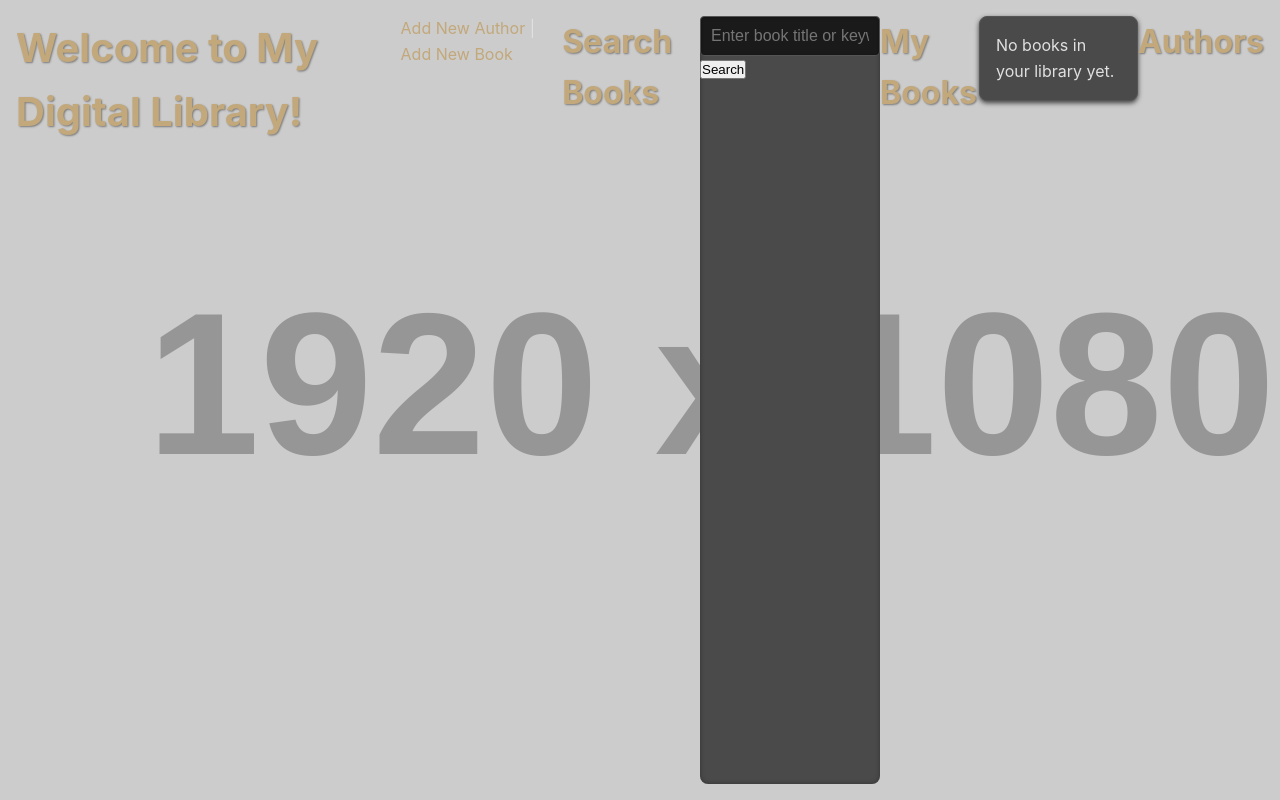
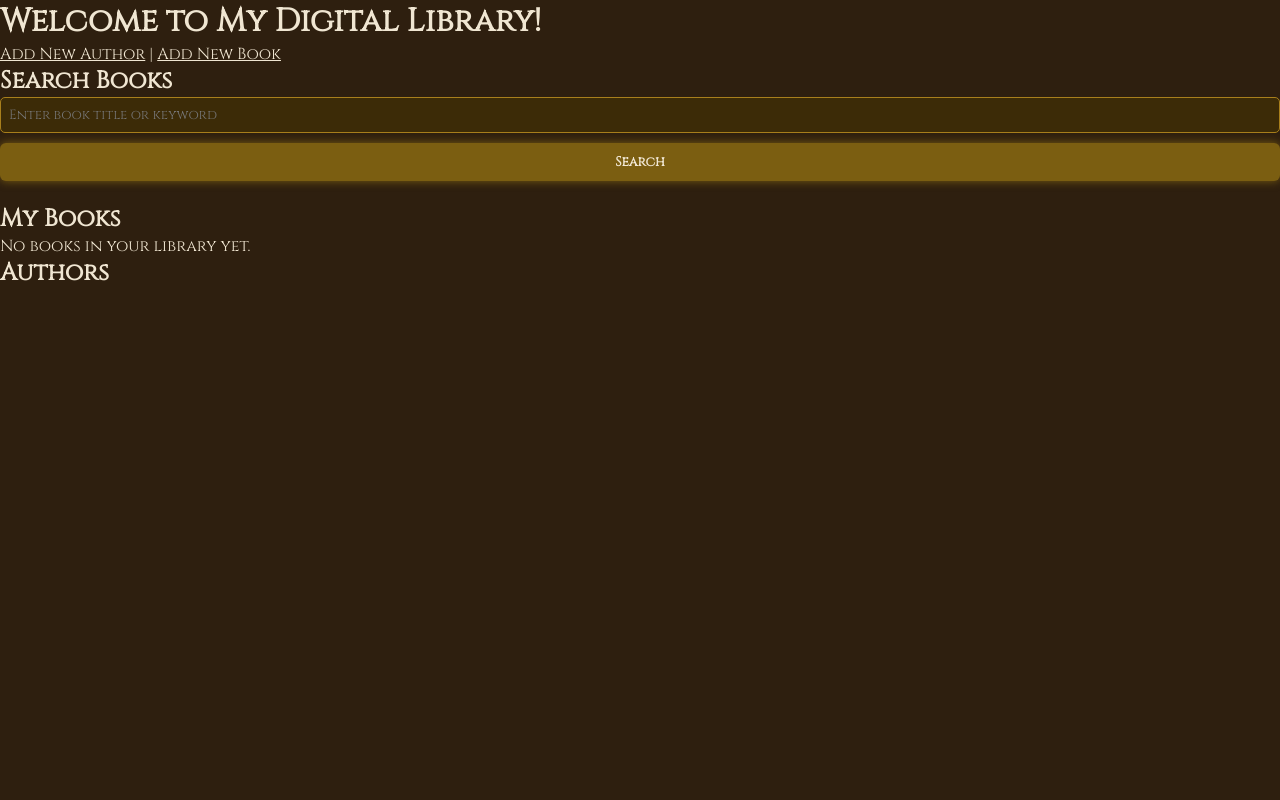
Before and after one commit to lukascane/book-alchemy, a Flask app: page / in a window 1280 px wide. Run offline with Flask 3, Linux system fonts and the light colour scheme; grey boxes labelled with a size stand in for pictures from a placeholder-image service; some libraries are stand-ins or nearby versions.

Commit message:
funtionality and design

```diff
--- a/book-alchemy/static/style.css
+++ b/book-alchemy/static/style.css
@@ -1,282 +1,124 @@
-h1, h2, h3, h4, h5, h6 {
-    font-family: 'Cinzel Decorative', serif; /* Or 'MedievalSharp' */
-    color: var(--color-accent-gold);
-    text-shadow: 1px 1px 3px rgba(0, 0, 0, 0.5);
-}
-/* Import Google Fonts */
-@import url('https://fonts.googleapis.com/css2?family=Inter:wght@300;400;700&display=swap');
-/* Optional: For a more medieval heading font, consider adding:
-@import url('https://fonts.googleapis.com/css2?family=Cinzel+Decorative:wght@400;700&display=swap');
-or
-@import url('https://fonts.googleapis.com/css2?family=MedievalSharp&display=swap');
-*/
-
-/* CSS Variables for easy theme customization */
-:root {
-    --color-background-dark: #1a1a1a; /* Very dark almost black */
-    --color-background-medium: #2c2c2c; /* Dark gray for elements */
-    --color-background-light: #4a4a4a; /* Slightly lighter gray for cards/sections */
-    --color-text-light: #e0e0e0; /* Off-white for main text */
-    --color-text-muted: #a0a0a0; /* Muted gray for secondary text */
-    --color-accent-gold: #c2a87a; /* Aged gold for accents */
-    --color-accent-red: #8b0000; /* Deep dark red */
-    --color-border: #555555; /* Dark border color */
-    --color-shadow: rgba(0, 0, 0, 0.7); /* Dark shadow */
-
-    --font-family-body: 'Inter', sans-serif;
-    /* --font-family-heading: 'Cinzel Decorative', serif; */ /* Uncomment and use if you add the font */
-    --border-radius-soft: 8px;
-    --spacing-unit: 16px;
+/* Reset and basics */
+* {
+  margin: 0;
+  padding: 0;
+  box-sizing: border-box;
+  font-family: 'Cinzel', serif; /* A medieval-style font from Google Fonts */
+  color: #f0e6d2;
+  background-color: #2e1f0f; /* Dark wood brown */
 }
 
-/* --- Global Resets and Base Styles --- */
-*, *::before, *::after {
-    box-sizing: border-box;
-    margin: 0;
-    padding: 0;
+/* Container for overall app layout */
+.container {
+  display: flex;
+  flex-direction: column;
+  min-height: 100vh;
+  padding: 20px;
+  background: linear-gradient(135deg, #4b2e0d, #1c0f00);
+  box-shadow: inset 0 0 50px rgba(255, 255, 255, 0.1);
+  perspective: 1000px; /* for 3D effects */
 }
 
-body {
-    font-family: var(--font-family-body);
-    background-color: var(--color-background-dark);
-    color: var(--color-text-light);
-    line-height: 1.6;
-    display: flex;
-    justify-content: center;
-    min-height: 100vh;
-    padding: var(--spacing-unit);
-    background-image: url('https://placehold.co/1920x1080/1a1a1a/1a1a1a?text='); /* Placeholder for subtle texture */
-    background-size: cover;
-    background-repeat: no-repeat;
-    background-attachment: fixed;
+/* Header */
+header {
+  flex: 0 0 auto;
+  text-align: center;
+  padding-bottom: 15px;
+  font-size: 2.5rem;
+  letter-spacing: 0.15em;
+  text-shadow: 2px 2px 5px #000;
+  transform-style: preserve-3d;
+  animation: slowRotate 20s linear infinite;
 }
 
-/* --- Container for main content --- */
-.container {
-    background-color: var(--color-background-medium);
-    border: 1px solid var(--color-border);
-    border-radius: var(--border-radius-soft);
-    box-shadow: 0 8px 16px var(--color-shadow);
-    padding: var(--spacing-unit) * 2;
-    margin: var(--spacing-unit);
-    max-width: 900px;
-    width: 100%;
-    position: relative; /* For potential absolute positioning of flash messages */
-    overflow: hidden; /* Ensures shadows/borders are contained */
+/* Main content area */
+main {
+  flex: 1 1 auto;
+  display: flex;
+  flex-wrap: wrap;
+  gap: 20px;
+  justify-content: center;
 }
 
-/* --- Typography --- */
-h1, h2, h3, h4, h5, h6 {
-    font-family: var(--font-family-body); /* Default to Inter, change if Cinzel Decorative is used */
-    color: var(--color-accent-gold);
-    margin-bottom: var(--spacing-unit);
-    text-shadow: 1px 1px 2px rgba(0, 0, 0, 0.4);
+/* Cards for books/authors */
+.card {
+  background: linear-gradient(145deg, #533f1e, #2a1e07);
+  border-radius: 12px;
+  box-shadow:
+    0 0 10px 2px rgba(255, 223, 141, 0.8),
+    inset 0 0 15px 3px rgba(255, 223, 141, 0.3);
+  color: #f0e6d2;
+  width: 280px;
+  padding: 20px;
+  display: flex;
+  flex-direction: column;
+  justify-content: space-between;
+  transform-style: preserve-3d;
+  transition: transform 0.5s ease, box-shadow 0.5s ease;
 }
 
-h1 { font-size: 2.5em; }
-h2 { font-size: 2em; }
-h3 { font-size: 1.75em; }
-
-p {
-    margin-bottom: var(--spacing-unit);
-    color: var(--color-text-light);
+.card:hover {
+  transform: rotateY(15deg) translateZ(20px);
+  box-shadow:
+    0 0 20px 5px #ffda7b,
+    inset 0 0 20px 6px #ffea9c;
 }
 
-a {
-    color: var(--color-accent-gold);
-    text-decoration: none;
-    transition: color 0.3s ease;
+/* Buttons */
+button, input[type="submit"] {
+  background-color: #7b5e11;
+  border: none;
+  padding: 10px 20px;
+  border-radius: 6px;
+  color: #f0e6d2;
+  font-weight: bold;
+  cursor: pointer;
+  box-shadow: 0 0 10px #7b5e11;
+  transition: background-color 0.3s ease;
 }
 
-a:hover {
-    color: darken(var(--color-accent-gold), 10%); /* This won't work in pure CSS, but implies a darker shade */
-    text-decoration: underline;
+button:hover, input[type="submit"]:hover {
+  background-color: #9e7d0a;
+  box-shadow: 0 0 15px #9e7d0a;
 }
 
-/* --- Navigation/Links --- */
-nav {
-    margin-bottom: var(--spacing-unit) * 2;
-    padding-bottom: var(--spacing-unit);
-    border-bottom: 1px solid var(--color-border);
+/* Forms */
+form {
+  display: flex;
+  flex-direction: column;
+  gap: 10px;
 }
 
-nav a {
-    margin-right: var(--spacing-unit);
-    padding: var(--spacing-unit) / 2 var(--spacing-unit);
-    background-color: var(--color-background-light);
-    border-radius: var(--border-radius-soft);
-    border: 1px solid var(--color-border);
-    transition: background-color 0.3s ease, transform 0.2s ease;
-    display: inline-block;
+input, select {
+  padding: 8px;
+  border-radius: 5px;
+  border: 1px solid #a87f1c;
+  background-color: #3c2b07;
+  color: #f0e6d2;
 }
 
-nav a:hover {
-    background-color: var(--color-accent-gold);
-    color: var(--color-background-dark);
-    text-decoration: none;
-    transform: translateY(-2px);
+/* Footer */
+footer {
+  flex: 0 0 auto;
+  text-align: center;
+  font-size: 0.9rem;
+  color: #c2ad8c;
+  padding: 15px 0 5px;
+  letter-spacing: 0.1em;
+  text-shadow: 1px 1px 2px #000;
 }
 
-/* --- Buttons --- */
-.button {
-    display: inline-block;
-    background-color: var(--color-accent-gold);
-    color: var(--color-background-dark);
-    padding: 10px 20px;
-    border: none;
-    border-radius: var(--border-radius-soft);
-    cursor: pointer;
-    font-size: 1em;
-    font-weight: bold;
-    text-transform: uppercase;
-    letter-spacing: 0.05em;
-    box-shadow: 0 4px 8px var(--color-shadow);
-    transition: background-color 0.3s ease, transform 0.2s ease, box-shadow 0.3s ease;
-    text-decoration: none; /* For button-like links */
-    margin-right: var(--spacing-unit) / 2;
-    margin-bottom: var(--spacing-unit);
+/* Simple slow rotation animation for 3D vibe */
+@keyframes slowRotate {
+  0% {
+    transform: rotateY(0deg) rotateX(5deg);
+  }
+  50% {
+    transform: rotateY(10deg) rotateX(-5deg);
+  }
+  100% {
+    transform: rotateY(0deg) rotateX(5deg);
+  }
 }
 
-.button:hover {
-    background-color: darken(var(--color-accent-gold), 10%); /* Implies darker gold */
-    transform: translateY(-2px);
-    box-shadow: 0 6px 12px var(--color-shadow);
-}
-
-.button.secondary {
-    background-color: var(--color-background-light);
-    color: var(--color-text-light);
-    border: 1px solid var(--color-border);
-}
-
-.button.secondary:hover {
-    background-color: var(--color-border);
-    color: var(--color-text-light);
-}
-
-/* --- Forms --- */
-form {
-    background-color: var(--color-background-light);
-    padding: var(--spacing-unit) * 1.5;
-    border-radius: var(--border-radius-soft);
-    box-shadow: inset 0 0 5px rgba(0, 0, 0, 0.3);
-    margin-bottom: var(--spacing-unit) * 2;
-}
-
-.form-group {
-    margin-bottom: var(--spacing-unit);
-}
-
-label {
-    display: block;
-    margin-bottom: 5px;
-    color: var(--color-text-light);
-    font-weight: bold;
-}
-
-input[type="text"],
-input[type="date"],
-select,
-textarea {
-    width: 100%;
-    padding: 10px;
-    background-color: var(--color-background-dark);
-    border: 1px solid var(--color-border);
-    border-radius: 4px;
-    color: var(--color-text-light);
-    font-size: 1em;
-    box-shadow: inset 0 1px 3px rgba(0, 0, 0, 0.3);
-    transition: border-color 0.3s ease, box-shadow 0.3s ease;
-}
-
-input[type="text"]:focus,
-input[type="date"]:focus,
-select:focus,
-textarea:focus {
-    border-color: var(--color-accent-gold);
-    box-shadow: 0 0 0 2px rgba(var(--color-accent-gold), 0.5); /* Soft glow */
-    outline: none;
-}
-
-/* --- Lists (e.g., for books or authors) --- */
-ul {
-    list-style: none;
-    padding: 0;
-}
-
-li {
-    background-color: var(--color-background-light);
-    border: 1px solid var(--color-border);
-    border-radius: var(--border-radius-soft);
-    margin-bottom: var(--spacing-unit);
-    padding: var(--spacing-unit);
-    box-shadow: 0 2px 5px var(--color-shadow);
-    transition: transform 0.2s ease, box-shadow 0.2s ease;
-}
-
-li:hover {
-    transform: translateY(-3px);
-    box-shadow: 0 5px 10px var(--color-shadow);
-}
-
-li a {
-    display: block;
-    color: var(--color-text-light);
-    font-weight: bold;
-    font-size: 1.2em;
-    text-decoration: none;
-}
-
-li a:hover {
-    color: var(--color-accent-gold);
-    text-decoration: underline;
-}
-
-/* --- Flash Messages --- */
-.flash-messages {
-    margin-bottom: var(--spacing-unit);
-    padding: var(--spacing-unit);
-    border-radius: var(--border-radius-soft);
-    font-weight: bold;
-    text-align: center;
-    opacity: 0.9;
-    animation: fadeOut 5s forwards; /* Message fades out after 5 seconds */
-}
-
-.flash-messages.success {
-    background-color: #28a745; /* Green */
-    color: white;
-}
-
-.flash-messages.danger {
-    background-color: var(--color-accent-red); /* Red */
-    color: white;
-}
-
-@keyframes fadeOut {
-    from { opacity: 0.9; }
-    to { opacity: 0; display: none; }
-}
-
-/* --- Responsive Design (Basic) --- */
-@media (max-width: 768px) {
-    .container {
-        margin: var(--spacing-unit) / 2;
-        padding: var(--spacing-unit);
-    }
-
-    h1 { font-size: 2em; }
-    h2 { font-size: 1.75em; }
-
-    nav a {
-        display: block;
-        margin: 0 0 10px 0;
-        text-align: center;
-    }
-
-    .button {
-        display: block;
-        width: 100%;
-        margin-right: 0;
-    }
-}
+/* Respon*
--- a/book-alchemy/templates/add_author.html
+++ b/book-alchemy/templates/add_author.html
@@ -2,6 +2,7 @@
 <html>
 <head>
     <link rel="stylesheet" href="{{ url_for('static', filename='style.css') }}">
+    <link href="https://fonts.googleapis.com/css2?family=Cinzel&display=swap" rel="stylesheet">
 
     <title>Add Author</title>
 </head>
--- a/book-alchemy/templates/add_book.html
+++ b/book-alchemy/templates/add_book.html
@@ -2,6 +2,7 @@
 <html>
 <head>
     <link rel="stylesheet" href="{{ url_for('static', filename='style.css') }}">
+    <link href="https://fonts.googleapis.com/css2?family=Cinzel&display=swap" rel="stylesheet">
 
     <title>Add Book</title>
 </head>
--- a/book-alchemy/templates/author_detail.html
+++ b/book-alchemy/templates/author_detail.html
@@ -2,6 +2,7 @@
 <html>
 <head>
     <link rel="stylesheet" href="{{ url_for('static', filename='style.css') }}">
+    <link href="https://fonts.googleapis.com/css2?family=Cinzel&display=swap" rel="stylesheet">
 
     <title>{{ author.name }} Details</title>
 </head>
--- a/book-alchemy/templates/book_detail.html
+++ b/book-alchemy/templates/book_detail.html
@@ -2,6 +2,7 @@
 <html lang="en">
 <head>
     <link rel="stylesheet" href="{{ url_for('static', filename='style.css') }}">
+    <link href="https://fonts.googleapis.com/css2?family=Cinzel&display=swap" rel="stylesheet">
 
     <meta charset="UTF-8">
     <meta name="viewport" content="width=device-width, initial-scale=1.0">
--- a/book-alchemy/templates/home.html
+++ b/book-alchemy/templates/home.html
@@ -2,6 +2,7 @@
 <html>
 <head>
     <link rel="stylesheet" href="{{ url_for('static', filename='style.css') }}">
+    <link href="https://fonts.googleapis.com/css2?family=Cinzel&display=swap" rel="stylesheet">
 
     <title>My Digital Library</title>
 </head>
```
Also changed, not shown: book-alchemy/instance/library.sqlite.
